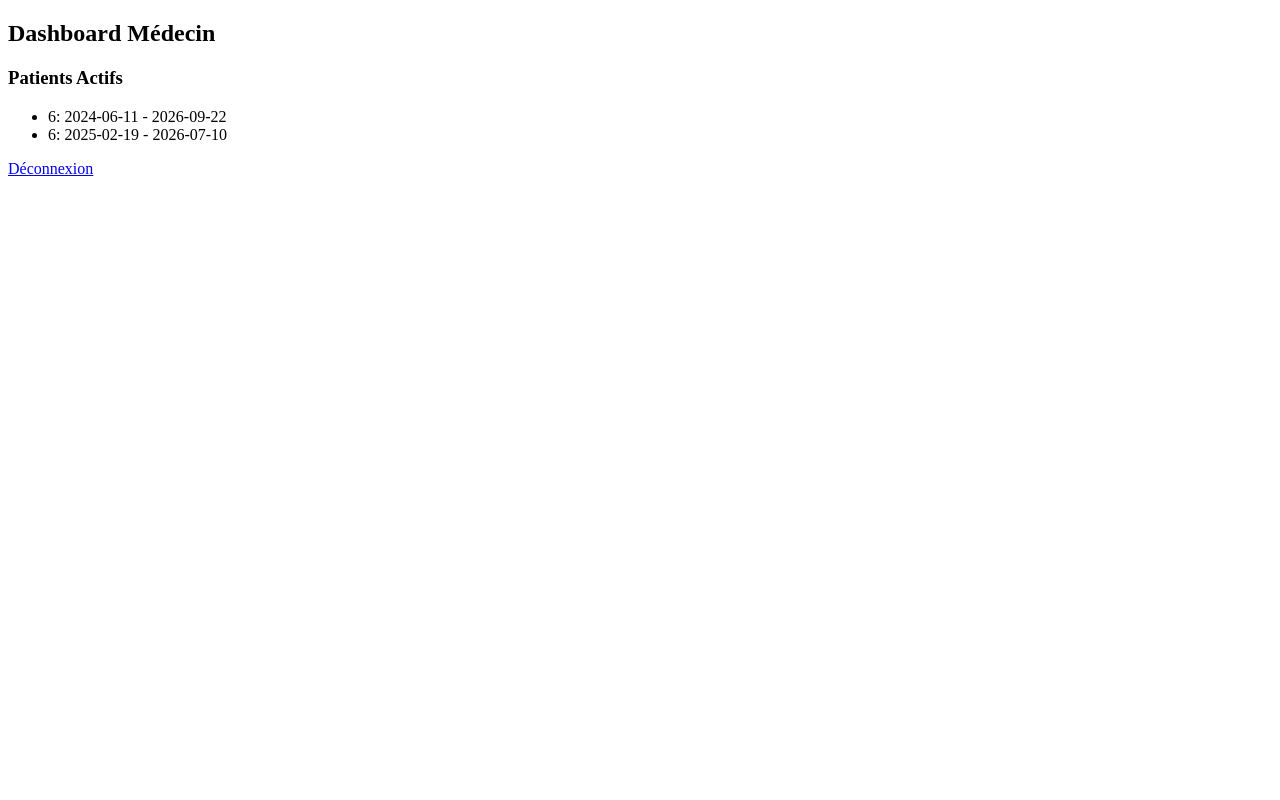
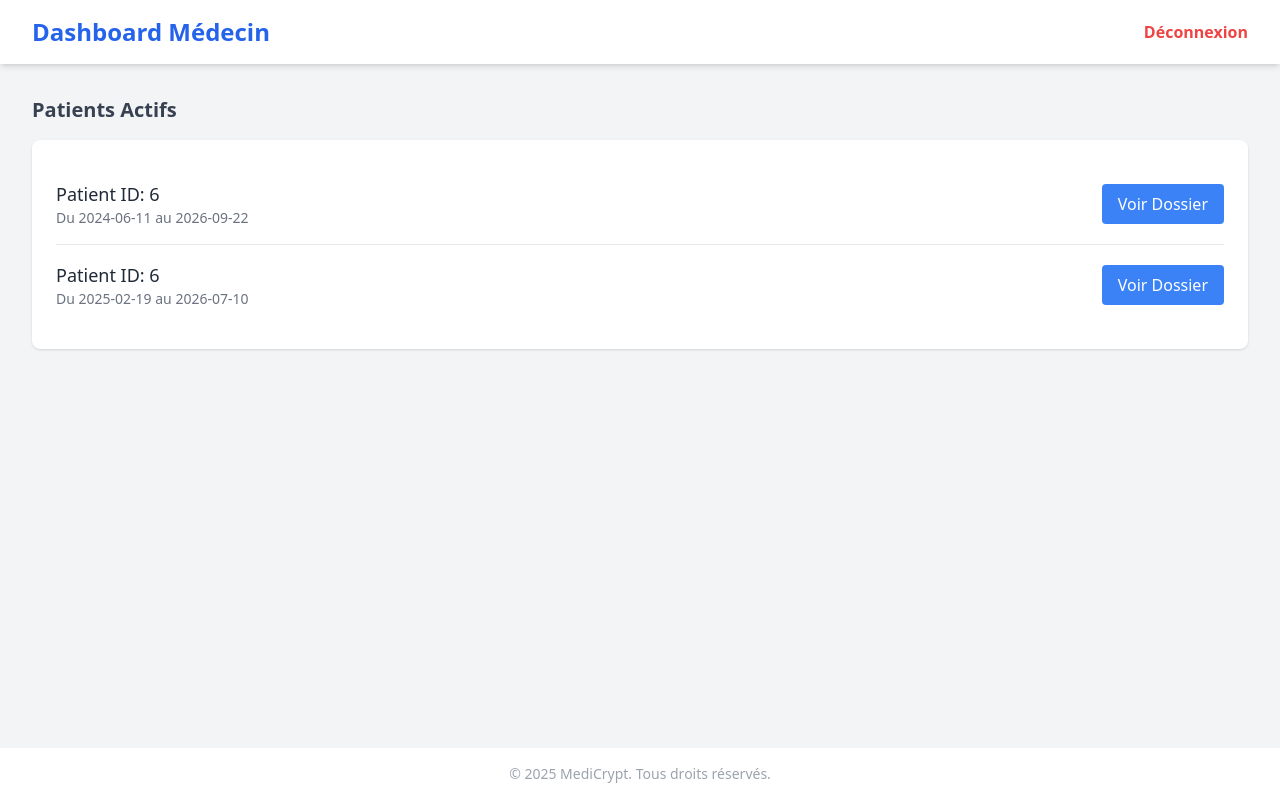
Before and after one commit to BelhanafiAbdelmadjid/MediCrypt, a Flask app: page /dashboard_medecin in a window 1280 px wide. Run offline with Flask 3, Linux system fonts and the light colour scheme; a user stored in the database is signed in; some libraries are stand-ins or nearby versions.

Commit message:
add dashboard medecin

```diff
--- a/templates/medecin/dashboard_medecin.html
+++ b/templates/medecin/dashboard_medecin.html
@@ -1,18 +1,48 @@
 <!DOCTYPE html>
-<html lang="en">
+<html lang="fr">
+
 <head>
     <meta charset="UTF-8">
     <meta name="viewport" content="width=device-width, initial-scale=1.0">
     <title>Dashboard Médecin</title>
+    <script src="https://cdn.tailwindcss.com"></script>
 </head>
-<body>
-    <h2>Dashboard Médecin</h2>
-    <h3>Patients Actifs</h3>
-    <ul>
-        {% for patient in patients_actifs %}
-            <li>{{ patient.patient_ID }}: {{ patient.date_debut }} - {{ patient.date_fin }}</li>
-        {% endfor %}
-    </ul>
-    <a href="{{ url_for('logout') }}">Déconnexion</a>
+
+<body class="bg-gray-100 min-h-screen flex flex-col">
+    <!-- Header -->
+    <header class="bg-white shadow-md py-4 px-8 flex justify-between items-center">
+        <h1 class="text-2xl font-bold text-blue-600">Dashboard Médecin</h1>
+        <a href="{{ url_for('logout') }}"
+            class="text-red-500 hover:text-red-700 font-semibold transition duration-300">Déconnexion</a>
+    </header>
+
+    <!-- Main Content -->
+    <main class="flex-1 p-8">
+        <h2 class="text-xl font-semibold mb-4 text-gray-700">Patients Actifs</h2>
+
+        <!-- Patients List -->
+        <div class="bg-white rounded-lg shadow p-6">
+            <ul class="divide-y divide-gray-200">
+                {% for patient in patients_actifs %}
+                    <li class="py-4 flex justify-between items-center">
+                        <div>
+                            <p class="text-lg font-medium text-gray-800">Patient ID: {{ patient.patient_ID }}</p>
+                            <p class="text-sm text-gray-500">Du {{ patient.date_debut }} au {{ patient.date_fin }}</p>
+                        </div>
+                        <a href="/dossier_medical/{{ patient.patient_ID }}"
+                            class="bg-blue-500 text-white px-4 py-2 rounded hover:bg-blue-600 transition">Voir Dossier</a>
+                    </li>
+                {% else %}
+                    <li class="py-4 text-gray-500">Aucun patient actif.</li>
+                {% endfor %}
+            </ul>
+        </div>
+    </main>
+
+    <!-- Footer -->
+    <footer class="bg-white shadow-md py-4 text-center text-sm text-gray-400">
+        &copy; 2025 MediCrypt. Tous droits réservés.
+    </footer>
 </body>
+
 </html>
```
